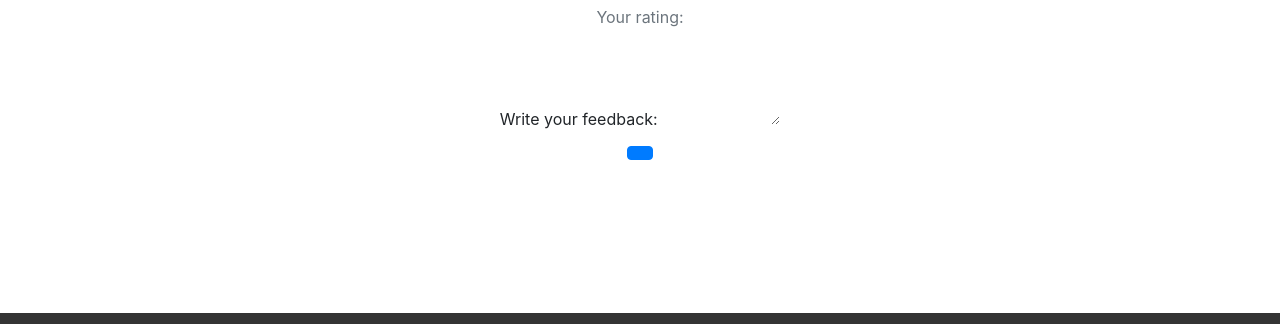
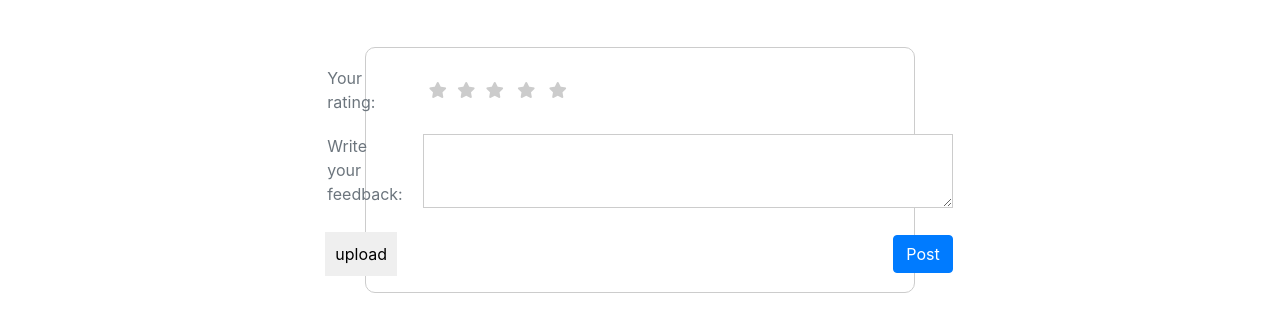
Before and after one commit to Ravi-bit/INT213_CA3, a plain HTML site: page Templates/connect.html in a window 1280 px wide. Shown: the part 249-573 px from the top of the page. Drawn offline with Linux system fonts and the light colour scheme; a web font is replaced by a local one.

Commit message:
added star rating functionality

```diff
--- a/Scripts/index.js
+++ b/Scripts/index.js
@@ -853,5 +853,15 @@ var myApp = angular.module("myswiggy", []).controller("mainController", function
 
 
 }).controller("connectController", function($scope) {
+    $scope.clicking = function(event) {
+        var starId = Number(event.target.id);
+        console.log(starId);
+        for (var i = 0; i < starId; i++) {
+            document.getElementsByClassName("icol")[i].style.color = "gold";
+        }
+        for (var i = starId; i < 5; i++) {
+            document.getElementsByClassName("icol")[i].style.color = "#ccc";
+        }
+    }
 
 });
--- a/Templates/connect.html
+++ b/Templates/connect.html
@@ -10,6 +10,7 @@
     <link rel="stylesheet" href="https://pro.fontawesome.com/releases/v5.10.0/css/all.css" />
     <script src="../Scripts/angular.min.js"></script>
     <link rel="stylesheet" href="../styles/index.css">
+    <link rel="stylesheet" href="../styles/connect.css">
     <link rel="stylesheet" href="../bootstrap-4.3.1-dist/css/bootstrap.min.css">
     <script src="../bootstrap-4.3.1-dist/js/bootstrap.bundle.min.js"></script>
     <script src="../Scripts/sweetalert.min.js"></script>
@@ -184,17 +185,62 @@
     <!-- Modal -->
     <h4 style="text-align: center; font-family:'Aclonica', sans-serif;font-weight: bold ;">Share your moments and experiences</h4>
 
-    <div class="text-center">
-        <div>
+    <!-- <div class="rating">
+        <div style="margin: 20px 0;">
             <span class="text-muted">Your rating:</span>
+            <div style="display: inline-block; margin-left: 200px;">
+                <span><i class="fas fa-star amber-text" style="margin-left: 3px; color:gold"> </i></span>
+                <span><i class="fas fa-star amber-text" style="margin-left: 3px; color:gold"> </i></span>
+                <span><i class="fas fa-star amber-text" style="margin-left: 3px; color:gold"> </i></span>
+                <span><i class="fas fa-star amber-text" style="margin-left: 3px; color:gold"> </i></span>
+                <span><i class="fas fa-star amber-text" style="margin-left: 3px; color:gold"> </i></span>
+                <span><i class="fas fa-star amber-text" style="margin-left: 3px; color:gold"> </i></span>
+            </div>
         </div>
         <div>
-            <label for="feed">Write your feedback:</label>
-            <textarea id="feed" rows="4" cols="10"></textarea>
+            <label for="feed" class="text-muted">Write your feedback:</label>
+            <textarea id="feed" rows="3" cols="50" style="border: 1px solid #ccc;"></textarea>
         </div>
         <div>
-            <button type="button" class="btn btn-primary"></button>
+            <button type="button" class="btn btn-primary float-right">Post</button>
         </div>
+    </div>-->
+
+    <div class="rating">
+        <table>
+            <tbody>
+                <tr>
+                    <td style="padding: 10px;">
+                        <span class="text-muted">Your rating:</span>
+                    </td>
+                    <td style="padding: 10px;">
+                        <span class="starIcon"><i class="fas fa-star amber-text icol" style="margin-left: 3px; color:#ccc" id="1" ng-click="clicking($event)"> </i></span>
+                        <span class="startIcon"><i class="fas fa-star amber-text icol" style="margin-left: 3px; color:#ccc"id="2" ng-click="clicking($event)"> </i></span>
+                        <span class="starIcon"><i class="fas fa-star amber-text icol" style="margin-left: 3px; color:#ccc" id="3" ng-click="clicking($event)"> </i></span>
+                        <span class="starIcon"><i class="fas fa-star amber-text icol" style="margin-left: 3px; color:#ccc" id="4" ng-click="clicking($event)"> </i></span>
+                        <span class="starIcon"><i class="fas fa-star amber-text icol" style="margin-left: 3px; color:#ccc" id="5" ng-click="clicking($event)"> </i></span>
+
+                    </td>
+                </tr>
+                <tr>
+                    <td style="padding: 10px;">
+                        <label for="feed" class="text-muted">Write your feedback:</label>
+                    </td>
+                    <td style="padding: 10px;">
+                        <textarea id="feed" rows="3" cols="50" style="border: 1px solid #ccc;"></textarea>
+                    </td>
+                </tr>
+                <tr>
+                    <td style="padding: 8px;">
+                        <button type="image" style="padding: 10px;">upload</button>
+                    </td>
+                    <td style="padding: 10px;">
+                        <button type="button" class="btn btn-primary float-right">Post</button>
+                    </td>
+
+                </tr>
+            </tbody>
+        </table>
     </div>
 
     </div>
--- a/styles/connect.css
+++ b/styles/connect.css
@@ -0,0 +1,22 @@
+.rating {
+    display: flex;
+    align-items: center;
+    justify-content: center;
+    flex-direction: column;
+    width: 43%;
+    height: auto;
+    margin: 50px auto;
+    border: 1px solid #ccc;
+    border-radius: 10px;
+    padding: 8px;
+}
+
+.starIcon {
+    padding: 3px;
+    width: 10px;
+    cursor: pointer;
+}
+
+.icol {
+    cursor: pointer;
+}
```
